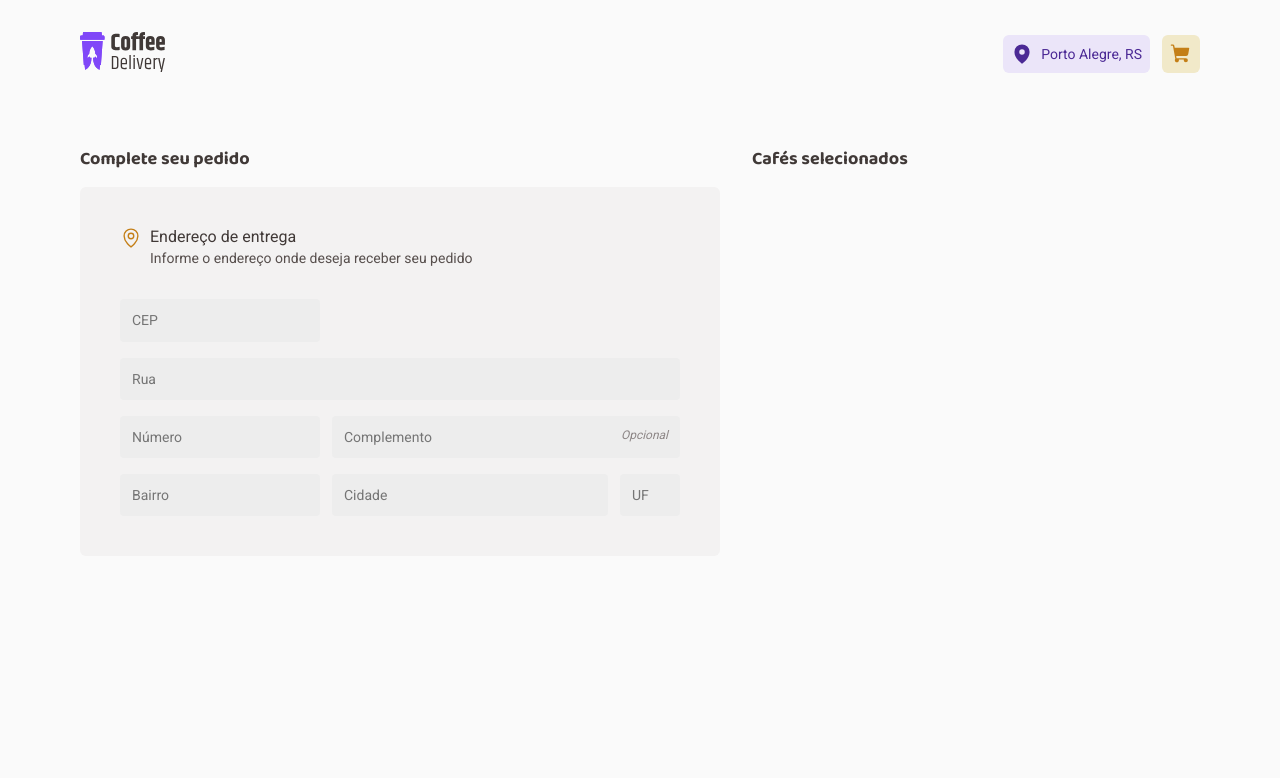
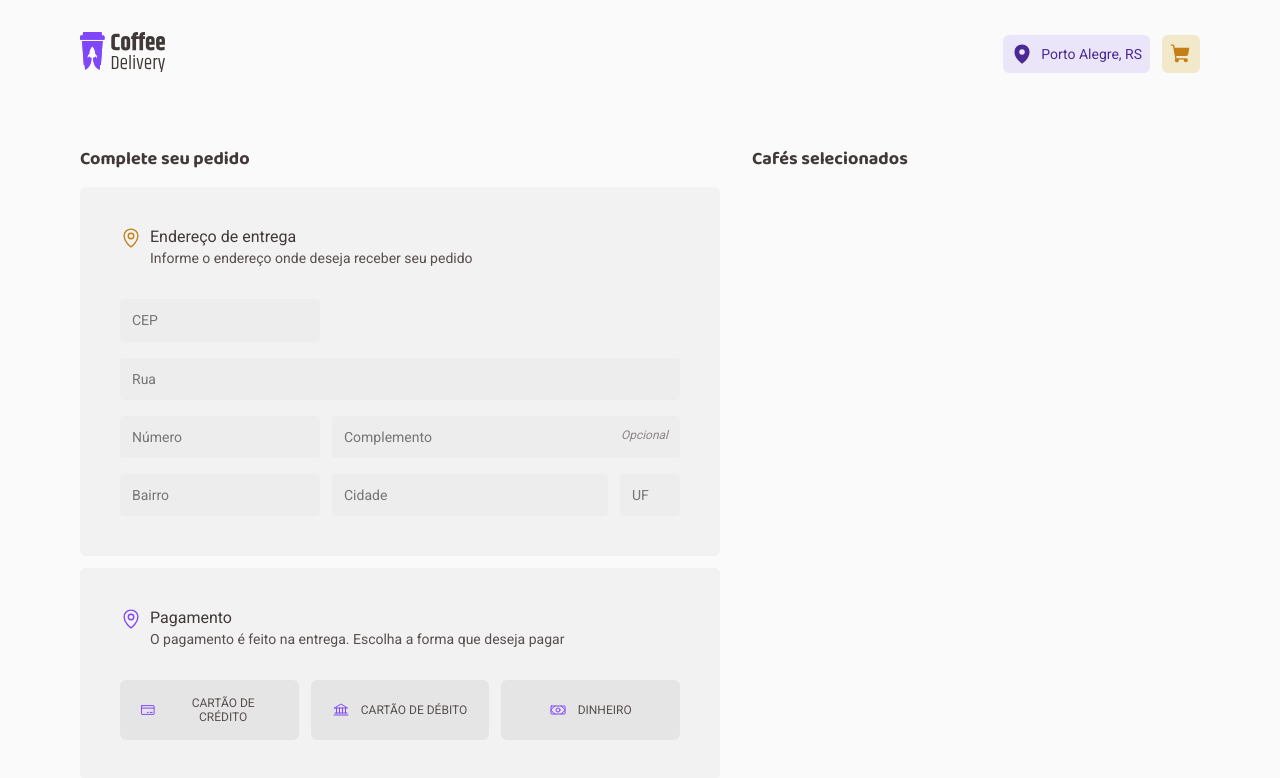
Before and after one commit to legeannd/coffee-delivery, a React (Vite) app: page /checkout in a window 1280 px wide. Shown: the top 778 px of the page. Built offline with nearby package versions, Linux system fonts and the light colour scheme.

Commit message:
feat: create select payment buttons

```diff
--- a/src/pages/Checkout/index.tsx
+++ b/src/pages/Checkout/index.tsx
@@ -1,13 +1,16 @@
-import { MapPin } from 'phosphor-react'
+import { Bank, CreditCard, MapPin, Money } from 'phosphor-react'
 import { Input } from './Components/Input'
 import {
-  AddressLabelContainer,
+  LabelContainer,
   CheckoutContainer,
   CheckoutTitle,
   CompleteOrderContainer,
-  DeliveryAddressContainer,
+  BaseContainer,
   AddressInputContainer,
   SelectedCoffeeContainer,
+  PaymentContainer,
+  PaymentLabelContainer,
+  SelectButtonsContainer,
 } from './styles'
 
 export function Checkout() {
@@ -15,14 +18,14 @@ export function Checkout() {
     <CheckoutContainer>
       <CompleteOrderContainer>
         <CheckoutTitle>Complete seu pedido</CheckoutTitle>
-        <DeliveryAddressContainer>
-          <AddressLabelContainer>
+        <BaseContainer>
+          <LabelContainer>
             <MapPin size={22} />
             <div>
               <p>Endereço de entrega</p>
               <span>Informe o endereço onde deseja receber seu pedido</span>
             </div>
-          </AddressLabelContainer>
+          </LabelContainer>
           <AddressInputContainer>
             <Input placeholder="CEP" className="size-3" />
             <Input placeholder="Rua" />
@@ -38,7 +41,32 @@ export function Checkout() {
               <Input placeholder="UF" className="size-1" />
             </div>
           </AddressInputContainer>
-        </DeliveryAddressContainer>
+        </BaseContainer>
+        <PaymentContainer>
+          <PaymentLabelContainer>
+            <MapPin size={22} />
+            <div>
+              <p>Pagamento</p>
+              <span>
+                O pagamento é feito na entrega. Escolha a forma que deseja pagar
+              </span>
+            </div>
+          </PaymentLabelContainer>
+          <SelectButtonsContainer>
+            <button id="credit">
+              <CreditCard size={16} />
+              Cartão de crédito
+            </button>
+            <button id="debit">
+              <Bank size={16} />
+              Cartão de débito
+            </button>
+            <button id="money">
+              <Money size={16} />
+              Dinheiro
+            </button>
+          </SelectButtonsContainer>
+        </PaymentContainer>
       </CompleteOrderContainer>
       <SelectedCoffeeContainer>
         <CheckoutTitle>Cafés selecionados</CheckoutTitle>
--- a/src/pages/Checkout/styles.ts
+++ b/src/pages/Checkout/styles.ts
@@ -5,6 +5,10 @@ export const CheckoutContainer = styled.main`
   display: grid;
   grid-template-columns: 1fr 28rem;
   gap: 2rem;
+
+  @media (max-width: 768px) {
+    grid-template-columns: 1fr;
+  }
 `
 
 export const CheckoutTitle = styled.p`
@@ -16,14 +20,14 @@ export const CheckoutTitle = styled.p`
 
 export const CompleteOrderContainer = styled.div``
 
-export const DeliveryAddressContainer = styled.div`
+export const BaseContainer = styled.div`
   background: ${(props) => props.theme['base-card']};
   border-radius: 6px;
   padding: 2.5rem;
   margin-top: 1rem;
 `
 
-export const AddressLabelContainer = styled.div`
+export const LabelContainer = styled.div`
   display: flex;
   gap: 0.5rem;
 
@@ -87,4 +91,51 @@ export const AddressInputContainer = styled.div`
   }
 `
 
+export const PaymentContainer = styled(BaseContainer)`
+  margin-top: 0.75rem;
+`
+
+export const PaymentLabelContainer = styled(LabelContainer)`
+  svg {
+    color: ${(props) => props.theme.purple};
+  }
+`
+
+export const SelectButtonsContainer = styled.div`
+  margin-top: 2rem;
+  display: flex;
+  gap: 0.75rem;
+
+  button {
+    width: 100%;
+    display: flex;
+    align-items: center;
+    justify-content: center;
+    gap: 0.75rem;
+
+    background: ${(props) => props.theme['base-button']};
+    border: 0;
+    border-radius: 6px;
+
+    text-transform: uppercase;
+    color: ${(props) => props.theme['base-text']};
+    font-size: 0.75rem;
+    padding: 1rem 1.25rem;
+
+    svg {
+      color: ${(props) => props.theme.purple};
+    }
+
+    :hover {
+      cursor: pointer;
+      background: ${(props) => props.theme['base-hover']};
+    }
+
+    :focus {
+      background: ${(props) => props.theme['purple-light']};
+      box-shadow: 0 0 0 1px ${(props) => props.theme.purple};
+    }
+  }
+`
+
 export const SelectedCoffeeContainer = styled.div``
```
